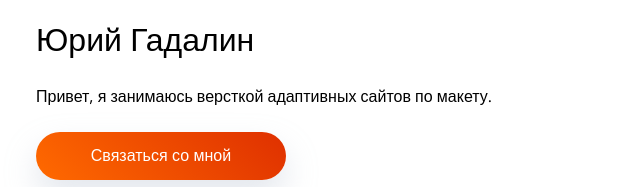
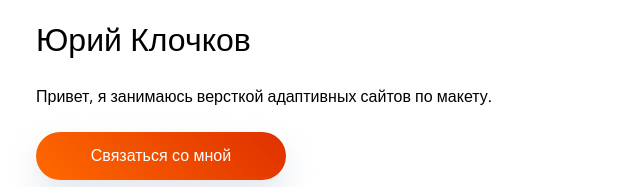
Before and after one commit to yury7412/WDY_portfolio, a plain HTML site: page index.html in a window 1280 px wide. Shown: the part 397-584 px from the top of the page, 0-640 px from the left. Drawn offline with nearby package versions, Linux system fonts and the light colour scheme.

Commit message:
Update index.html

```diff
--- a/index.html
+++ b/index.html
@@ -58,7 +58,7 @@
                     <div class="container hero__container">
                       <div class="hero__about">
                         <h1 class="hero__title"> <span class="hero_span">Frontend</span> - разработчик</h1>
-                        <h2 class="hero__subtitle">Юрий Гадалин</h2>
+                        <h2 class="hero__subtitle">Юрий Клочков</h2>
                         <p class="hero__description">
                           Привет, я занимаюсь версткой адаптивных сайтов по макету.
                         </p>
```
